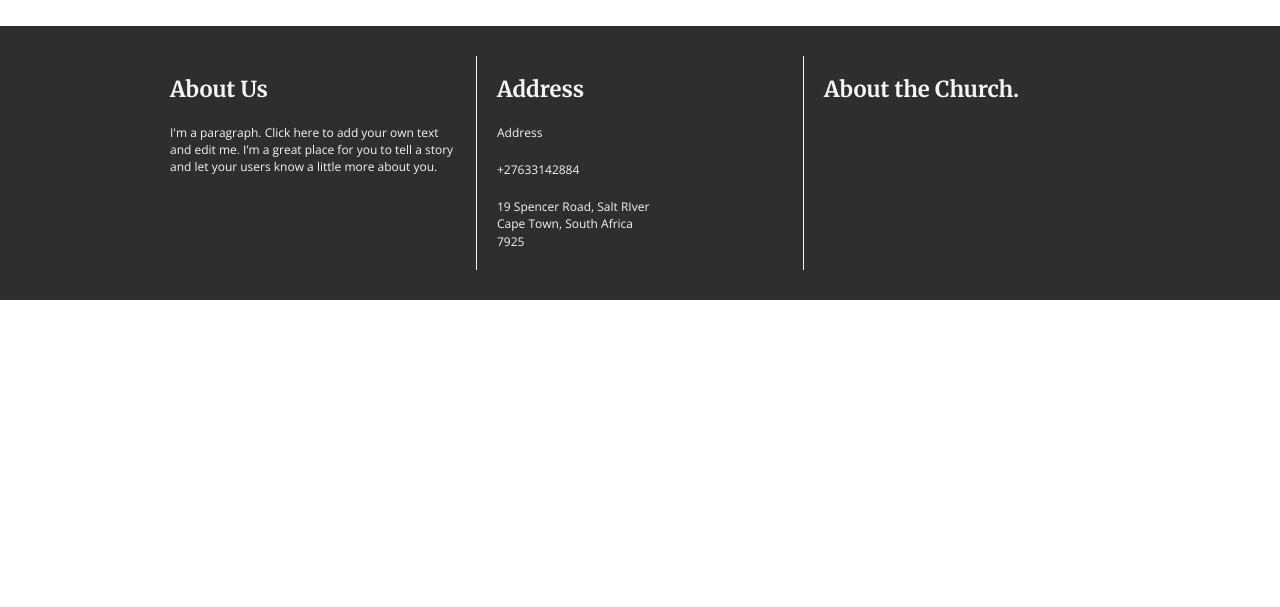
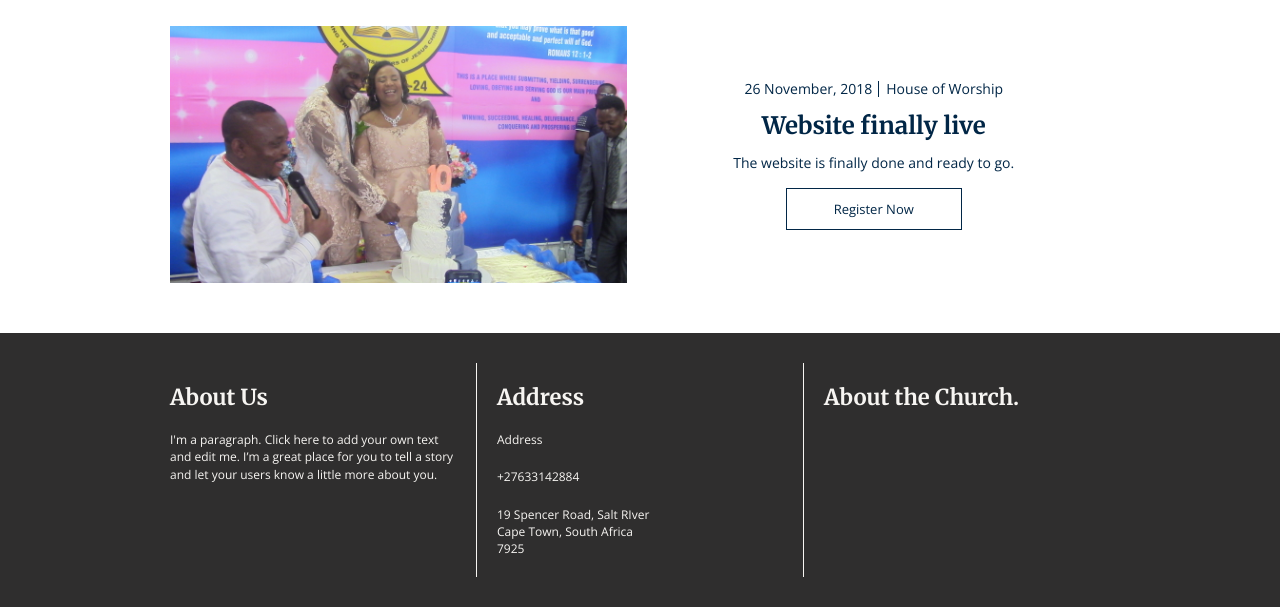
Before and after one commit to riyaadh47/hilary, a Jekyll site: the page built from _pages/events.html, in a window 1280 px wide and 900 px high, scrolled down 844 px, cut to the strip 293-900 px from the top of the window. Built offline with Jekyll 4.4.1, drawn with Linux system fonts in a browser that asks for light colours; nearby versions of some CDN libraries; library files that are not in the unit come from our copies; before the commit the page ends 1437 px from its top, so only the background shows below that.

Commit message:
Update from Forestry.io - Updated 3rd-test-event.md

```diff
--- a/_events/3rd-test-event.md
+++ b/_events/3rd-test-event.md
@@ -1,6 +1,16 @@
 ---
 title: 3rd test event
 date: 2018-11-26 22:00:11 +0200
-published: false
+layout: page
+short-date: 26/Nov
+event-date: 26 November
+debate: Website ready to go
+order: ''
+description: The website is finally done and ready to go.
+jumbotron: "/img/IMG_0017.JPG"
+image: "/img/IMG_0092.JPG"
+church: House of Worship
+event-name: Website finally live
 
 ---
+# Our website is live!!!!
```
